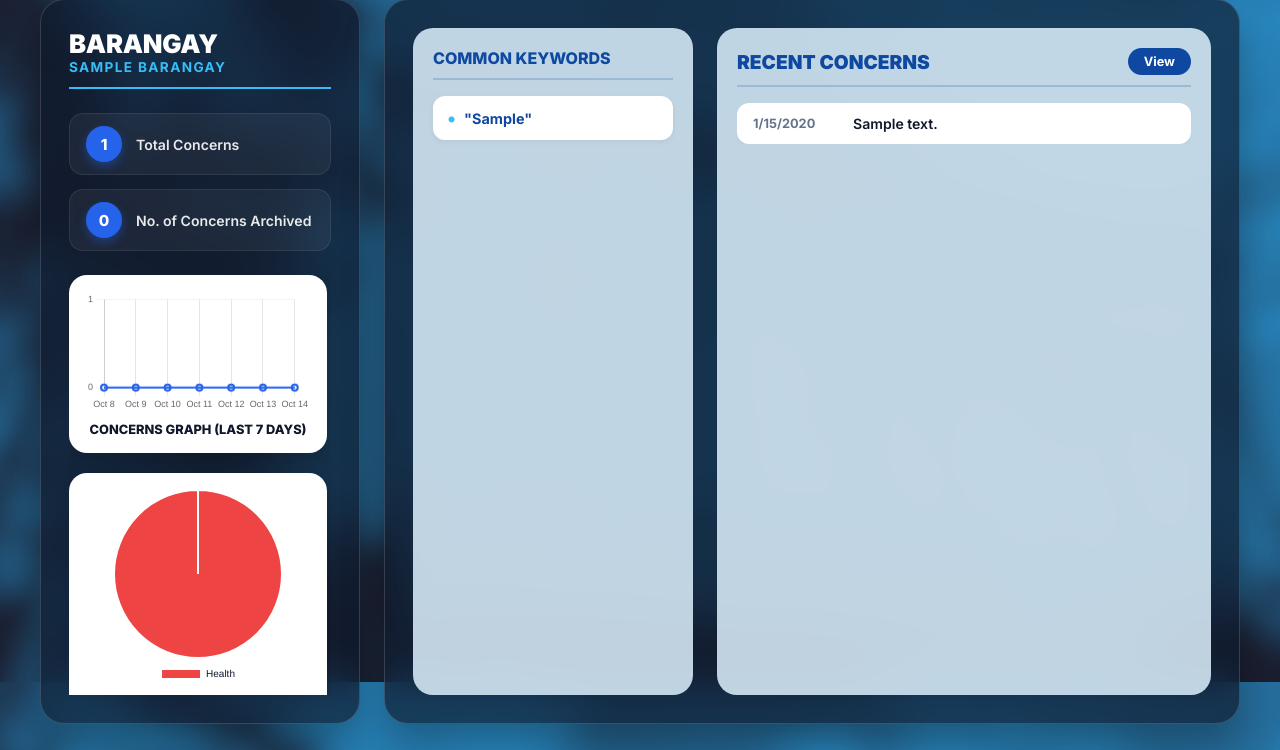
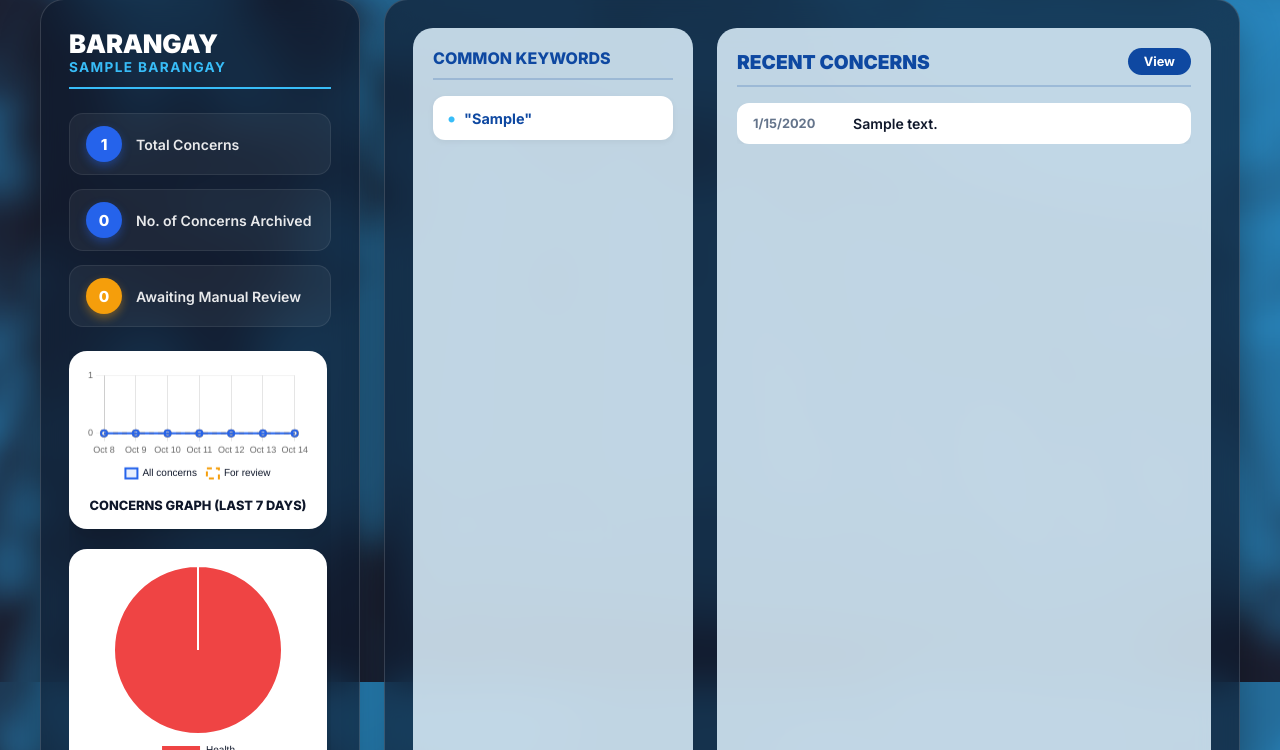
Before and after one commit to JohnTheC0der/SoftEngin_PasigTugon, a PHP site: page /public/Admin_Dashboard_Page.php in a window 1280 px wide. Shown: the part 118-868 px from the top of the page. Run offline with PHP 8.4, Linux system fonts and the light colour scheme; the visitor is signed in with stand-in values (Sample User, id 1); tables that the repository leaves empty hold one stand-in row (values such as "Sample post").

Commit message:
Lower threshold for manual review + Safety Override

```diff
--- a/public/Admin_Dashboard_Page.php
+++ b/public/Admin_Dashboard_Page.php
@@ -247,6 +247,32 @@ if (!isset($_SESSION['user_id'])) {
             font-size: 0.88rem;
             font-weight: 600;
             color: rgba(255, 255, 255, 0.9);
+        }
+
+        /* "Awaiting Manual Review" row: clickable, amber badge, optional red urgent line */
+        .stat-link {
+            text-decoration: none;
+            transition: background 0.2s ease;
+        }
+
+        .stat-link:hover {
+            background: rgba(255, 255, 255, 0.12);
+        }
+
+        .stat-badge.review {
+            background: #f59e0b;
+            box-shadow: 0 4px 10px rgba(245, 158, 11, 0.4);
+        }
+
+        .stat-urgent {
+            display: block;
+            font-size: 0.75rem;
+            font-weight: 800;
+            color: #fca5a5;
+        }
+
+        .stat-urgent:empty {
+            display: none;
         }
 
         .graph-box {
@@ -723,6 +749,12 @@ if (!isset($_SESSION['user_id'])) {
                     <div class="stat-badge" id="statTotalArchived">—</div>
                     <span class="stat-label">No. of Concerns Archived</span>
                 </div>
+                <a class="stat-item stat-link" href="Admin_Concerns_Table_Page.php">
+                    <div class="stat-badge review" id="statReview">—</div>
+                    <span class="stat-label">Awaiting Manual Review
+                        <span class="stat-urgent" id="statUrgent"></span>
+                    </span>
+                </a>
             </div>
 
             <div class="graphs-scroll">
@@ -852,6 +884,11 @@ if (!isset($_SESSION['user_id'])) {
                 document.getElementById('barangaySubtitle').textContent = data.barangay_name;
                 document.getElementById('statTotalConcerns').textContent = data.total_concerns;
                 document.getElementById('statTotalArchived').textContent = data.total_archived;
+                document.getElementById('statReview').textContent = data.review_count || 0;
+                if (data.urgent_review_count > 0) {
+                    document.getElementById('statUrgent').textContent =
+                        data.urgent_review_count + ' urgent (High priority)';
+                }
 
                 // Common keywords
                 const keywordsCloud = document.getElementById('keywordsCloud');
@@ -889,7 +926,7 @@ if (!isset($_SESSION['user_id'])) {
                     data: {
                         labels: data.concerns_graph.labels,
                         datasets: [{
-                            label: 'Concerns',
+                            label: 'All concerns',
                             data: data.concerns_graph.data,
                             borderColor: '#2563eb',
                             backgroundColor: 'rgba(37, 99, 235, 0.1)',
@@ -897,11 +934,21 @@ if (!isset($_SESSION['user_id'])) {
                             tension: 0.4,
                             borderWidth: 2,
                             pointRadius: 3
+                        }, {
+                            label: 'For review',
+                            data: data.concerns_graph.review_data || [],
+                            borderColor: '#f59e0b',
+                            backgroundColor: 'transparent',
+                            borderDash: [5, 4],
+                            fill: false,
+                            tension: 0.4,
+                            borderWidth: 2,
+                            pointRadius: 3
                         }]
                     },
                     options: {
                         responsive: true,
-                        plugins: { legend: { display: false } },
+                        plugins: { legend: { display: true, position: 'bottom', labels: { font: { size: 10 }, color: '#0f172a', boxWidth: 12 } } },
                         scales: {
                             x: { ticks: { font: { size: 9 } } },
                             y: {
--- a/src/get-dashboard-data.php
+++ b/src/get-dashboard-data.php
@@ -1,7 +1,8 @@
 <?php
 // Returns everything the Admin Dashboard needs in one response:
-// barangay name, quick stats, sector/priority pie chart data, the 7-day
-// line graph, top 8 common keywords, and the 8 most recent concerns.
+// barangay name, quick stats (including how many concerns await manual review),
+// sector/priority pie chart data, the 7-day line graph, top 8 common keywords,
+// and the 8 most recent concerns.
 
 session_start();
 header('Content-Type: application/json');
@@ -33,6 +34,19 @@ try {
     $stmt->execute([$barangayId]);
     $response['total_archived'] = (int) $stmt->fetchColumn();
 
+    // --- Concerns waiting for manual review (sector confidence too low) ---
+    $stmt = $pdo->prepare("SELECT COUNT(*) FROM tbl_concerns WHERE barangay_id = ? AND status = 'for_review'");
+    $stmt->execute([$barangayId]);
+    $response['review_count'] = (int) $stmt->fetchColumn();
+
+    // ...of which the safety net already flagged High, so they are urgent
+    $stmt = $pdo->prepare(
+        "SELECT COUNT(*) FROM tbl_concerns
+         WHERE barangay_id = ? AND status = 'for_review' AND priority_level = 'High'"
+    );
+    $stmt->execute([$barangayId]);
+    $response['urgent_review_count'] = (int) $stmt->fetchColumn();
+
     // --- Sector pie chart (ongoing only, per spec) ---
     $stmt = $pdo->prepare(
         "SELECT sector, COUNT(*) AS total FROM tbl_concerns
@@ -59,29 +73,41 @@ try {
         'data'   => array_map('intval', array_column($priorityRows, 'total'))
     ];
 
-    // --- 7-day concerns line graph (all statuses — counts concerns received, not just active ones) ---
+    // --- 7-day concerns line graph ---
+    // 'total' counts every concern received that day (ongoing, for_review and archived),
+    // and 'for_review' is how many of those are currently waiting for manual review.
     $stmt = $pdo->prepare(
-        "SELECT DATE(submitted_at) AS day, COUNT(*) AS total
+        "SELECT DATE(submitted_at) AS day,
+                COUNT(*) AS total,
+                SUM(status = 'for_review') AS for_review
          FROM tbl_concerns
          WHERE barangay_id = ? AND submitted_at >= (CURDATE() - INTERVAL 6 DAY)
          GROUP BY DATE(submitted_at)"
     );
     $stmt->execute([$barangayId]);
     $countsByDay = [];
+    $reviewByDay = [];
     foreach ($stmt->fetchAll() as $row) {
         $countsByDay[$row['day']] = (int) $row['total'];
+        $reviewByDay[$row['day']] = (int) $row['for_review'];
     }
 
     // Fill in every one of the last 7 days, even the ones with zero concerns,
     // so the graph always has exactly 7 points.
     $graphLabels = [];
     $graphData = [];
+    $graphReviewData = [];
     for ($i = 6; $i >= 0; $i--) {
         $date = date('Y-m-d', strtotime("-$i days"));
         $graphLabels[] = date('M j', strtotime($date));
         $graphData[] = $countsByDay[$date] ?? 0;
+        $graphReviewData[] = $reviewByDay[$date] ?? 0;
     }
-    $response['concerns_graph'] = ['labels' => $graphLabels, 'data' => $graphData];
+    $response['concerns_graph'] = [
+        'labels'      => $graphLabels,
+        'data'        => $graphData,         // all concerns received per day
+        'review_data' => $graphReviewData    // of those, how many are awaiting manual review
+    ];
 
     // --- Common keywords (top 8) ---
     // extracted_keywords is stored as a comma-separated string per concern.
--- a/src/submit-concern.php
+++ b/src/submit-concern.php
@@ -125,6 +125,8 @@ try {
     $confidence = $classification['confidence'] ?? null;
     // Engine failed (null) or model isn't confident enough -> manual review
     $needsReview = $classification === null || (float) $confidence <= LOW_CONFIDENCE_THRESHOLD;
+    $safetyFlag = $classification !== null && !empty($classification['safety_override']);
+    $priorityToSave = (!$needsReview || $safetyFlag) ? $classification['priority'] : null;
 
     $stmt = $pdo->prepare(
         "INSERT INTO tbl_concerns (barangay_id, raw_text, extracted_keywords, sector, confidence_score, priority_level, status)
```
